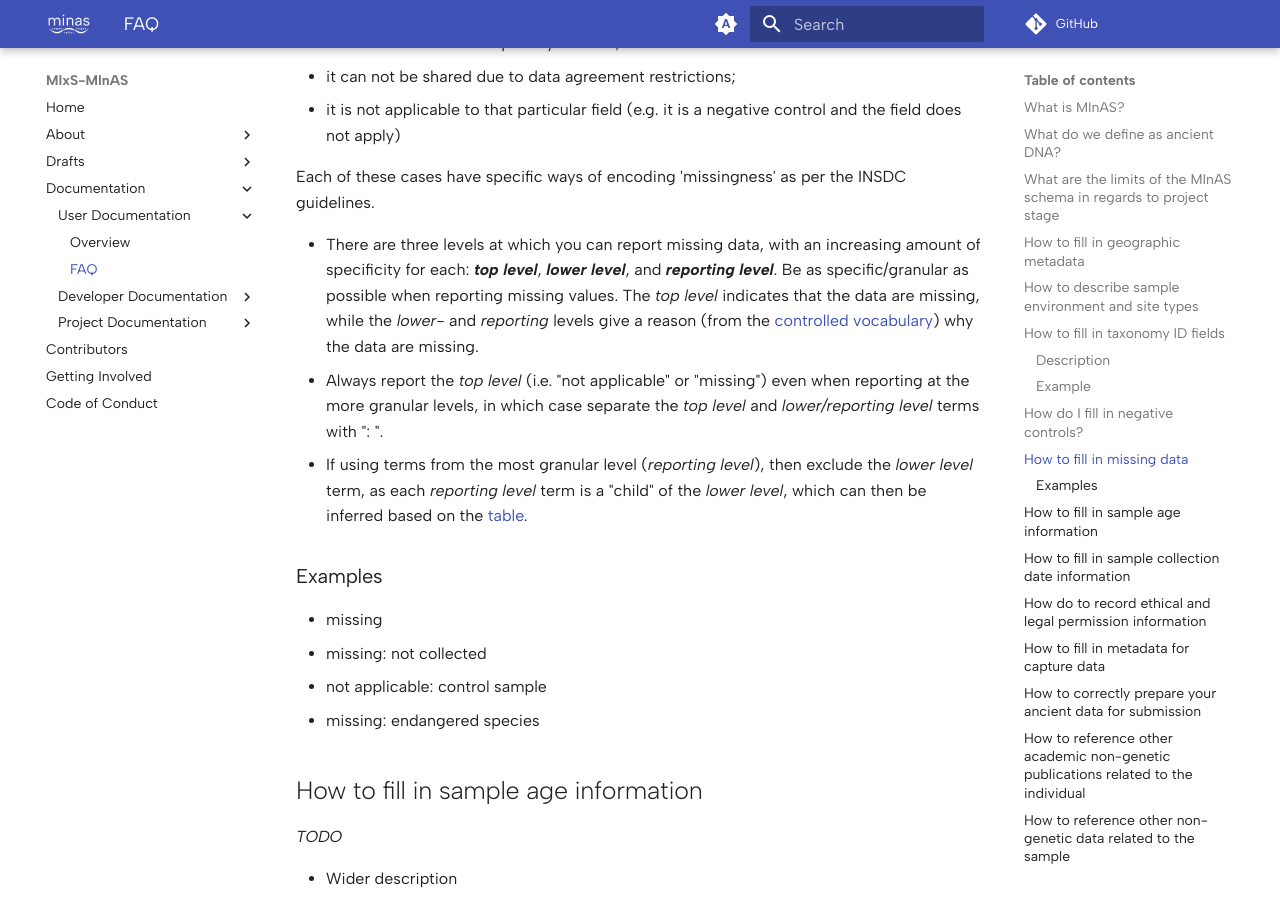
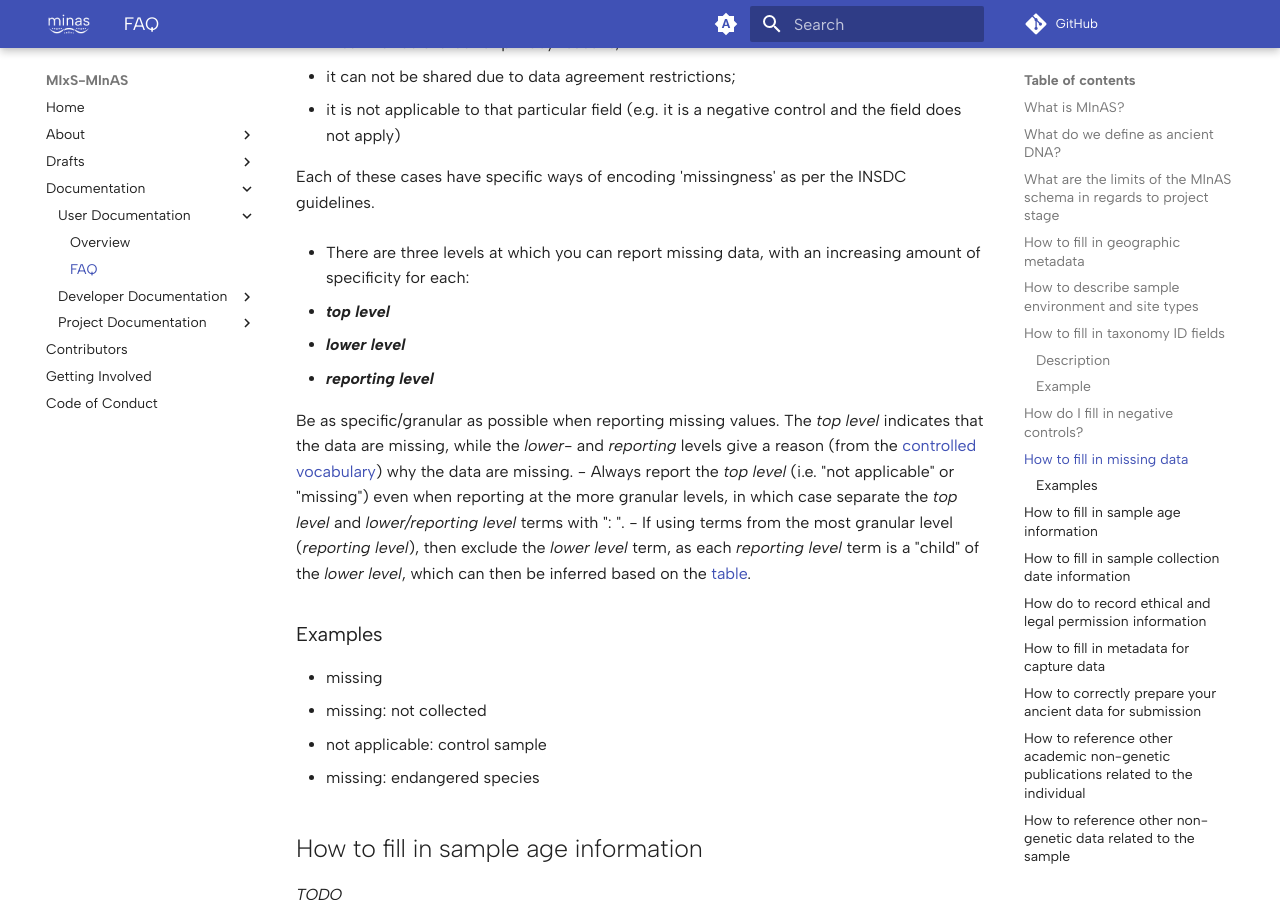
Before and after one commit to MIxS-MInAS/MIxS-MInAS.github.io, an MkDocs documentation site: the page built from docs/documentation/user-documentation/faq.md, in a window 1280 px wide and 900 px high, scrolled down 4050 px. Built offline with MkDocs 1.6.1 and Material for MkDocs 9.7.7, drawn with Linux system fonts in a browser that asks for light colours; comment, search, counter and statistics services are not loaded.

Commit message:
Implemented bulleted list

```diff
--- a/docs/documentation/user-documentation/faq.md
+++ b/docs/documentation/user-documentation/faq.md
@@ -129,7 +129,14 @@
 
 Each of these cases have specific ways of encoding 'missingness' as per the INSDC guidelines.
 
-- There are three levels at which you can report missing data, with an increasing amount of specificity for each: _**top level**_, _**lower level**_, and _**reporting level**_. Be as specific/granular as possible when reporting missing values. The _top level_ indicates that the data are missing, while the _lower-_ and _reporting_ levels give a reason (from the [controlled vocabulary](https://www.insdc.org/technical-specifications/missing-value-reporting/)) why the data are missing.
+- There are three levels at which you can report missing data, with an increasing amount of specificity for each:
+
+- _**top level**_
+- _**lower level**_
+- _**reporting level**_
+
+Be as specific/granular as possible when reporting missing values.
+The _top level_ indicates that the data are missing, while the _lower-_ and _reporting_ levels give a reason (from the [controlled vocabulary](https://www.insdc.org/technical-specifications/missing-value-reporting/)) why the data are missing.
 - Always report the _top level_ (i.e. "not applicable" or "missing") even when reporting at the more granular levels, in which case separate the _top level_ and _lower/reporting level_ terms with ": ".
 - If using terms from the most granular level (_reporting level_), then exclude the _lower level_ term, as each _reporting level_ term is a "child" of the _lower level_, which can then be inferred based on the [table](https://www.insdc.org/technical-specifications/missing-value-reporting/).
 
```
